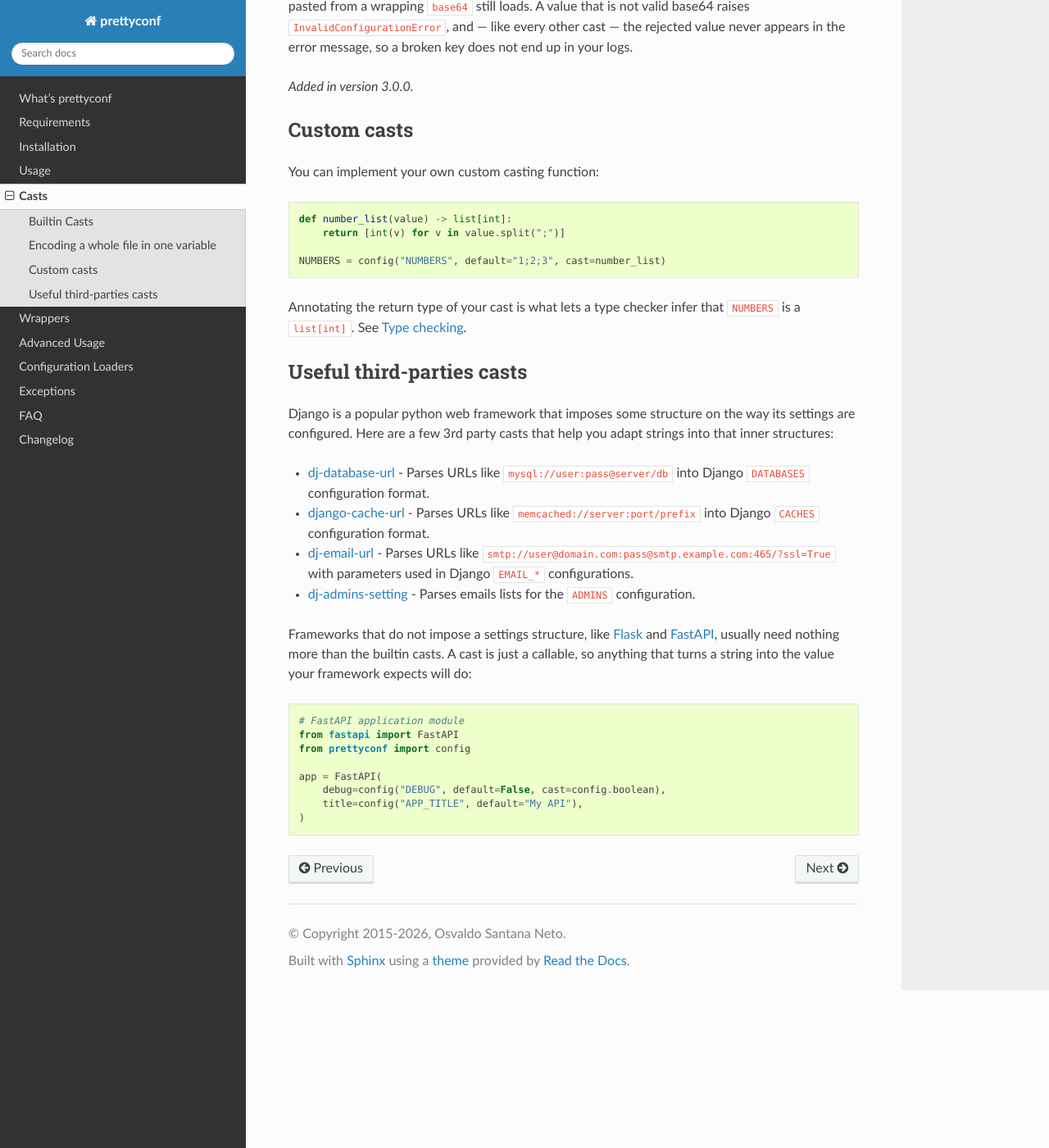
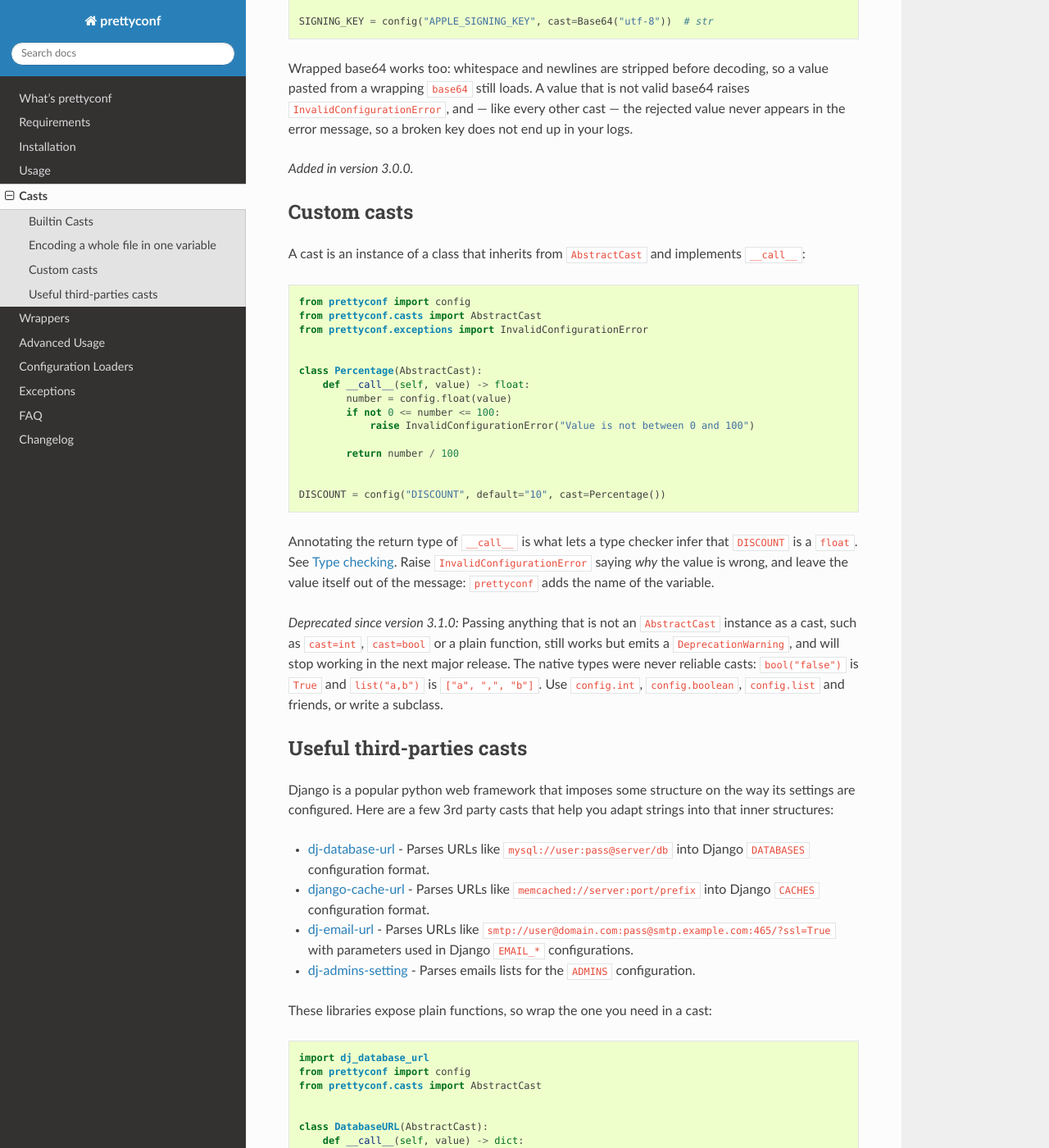
Before and after one commit to osantana/prettyconf, a Sphinx documentation site: the page built from docs/source/casts.rst, in a window 1280 px wide and 1400 px high, scrolled down 1306 px. Shown: the whole window at 82% size. Built offline with Sphinx 7.4.7 and the Read the Docs theme 3.1.0, drawn with Linux system fonts in a browser that asks for light colours; some of the changed text lies outside the part shown.

Commit message:
Add typed casts and deprecate plain callables as casts
The native types were never reliable casts: bool("false") is True,
list("a,b") splits the string into characters, and int("abc") raises a
bare ValueError that carries the rejected value and does not name the
variable. Nothing told the user so.

Add config.int and config.float, which raise InvalidConfigurationError
without the value, and let config.list and config.tuple take an element
cast: config.list[config.int] returns a list[int], for the type checker
and at runtime. config.eval becomes a cast object like the others.

Passing anything that is not an AbstractCast instance as a cast now emits
a DeprecationWarning, reported at the line that passed it and naming the
replacement where there is one. This covers the native types, plain
functions and lambdas, and the element cast given to a sequence cast.
Behaviour is unchanged otherwise: the deprecated casts still run exactly
as before, so nothing breaks in this release. Wrappers are not casts and
are not affected.

Inheriting from AbstractCast is the documented way to write a custom
cast, including wrapping a third-party function such as
dj_database_url.parse.

Co-Authored-By: Claude Fable 5.2 <noreply@anthropic.com>

```diff
--- a/docs/source/casts.rst
+++ b/docs/source/casts.rst
@@ -6,10 +6,14 @@ Builtin Casts
 
 #. ``config.boolean`` - converts values like ``On|Off``, ``1|0``, ``yes|no``,
    ``true|false``, ``t|f`` into booleans.
+#. ``config.int`` - converts the value into an integer.
+#. ``config.float`` - converts the value into a float.
 #. ``config.eval`` - safely evaluate strings with Python literals to Python
    objects (alias to Python's ``ast.literal_eval``).
-#. ``config.list`` - converts comma separated strings into lists.
-#. ``config.tuple`` - converts comma separated strings into tuples.
+#. ``config.list`` - converts comma separated strings into lists. Give it
+   another cast to convert the elements: ``config.list[config.int]``.
+#. ``config.tuple`` - converts comma separated strings into tuples. It takes an
+   element cast the same way: ``config.tuple[config.float]``.
 #. ``config.json`` - unserialize a string with JSON object into Python.
 #. ``config.base64`` - decodes a whole file encoded as a single base64
    string, see :ref:`base64`.
@@ -76,17 +80,39 @@ end up in your logs.
 Custom casts
 ~~~~~~~~~~~~
 
-You can implement your own custom casting function:
+A cast is an instance of a class that inherits from ``AbstractCast`` and
+implements ``__call__``:
 
 .. code-block:: python
 
-   def number_list(value) -> list[int]:
-       return [int(v) for v in value.split(";")]
+   from prettyconf import config
+   from prettyconf.casts import AbstractCast
+   from prettyconf.exceptions import InvalidConfigurationError
 
-   NUMBERS = config("NUMBERS", default="1;2;3", cast=number_list)
 
-Annotating the return type of your cast is what lets a type checker infer that
-``NUMBERS`` is a ``list[int]``. See :ref:`type-checking`.
+   class Percentage(AbstractCast):
+       def __call__(self, value) -> float:
+           number = config.float(value)
+           if not 0 <= number <= 100:
+               raise InvalidConfigurationError("Value is not between 0 and 100")
+
+           return number / 100
+
+
+   DISCOUNT = config("DISCOUNT", default="10", cast=Percentage())
+
+Annotating the return type of ``__call__`` is what lets a type checker infer
+that ``DISCOUNT`` is a ``float``. See :ref:`type-checking`. Raise
+``InvalidConfigurationError`` saying *why* the value is wrong, and leave the
+value itself out of the message: ``prettyconf`` adds the name of the variable.
+
+.. deprecated:: 3.1.0
+    Passing anything that is not an ``AbstractCast`` instance as a cast, such as
+    ``cast=int``, ``cast=bool`` or a plain function, still works but emits a
+    ``DeprecationWarning``, and will stop working in the next major release.
+    The native types were never reliable casts: ``bool("false")`` is ``True``
+    and ``list("a,b")`` is ``["a", ",", "b"]``. Use ``config.int``,
+    ``config.boolean``, ``config.list`` and friends, or write a subclass.
 
 
 Useful third-parties casts
@@ -105,9 +131,24 @@ strings into that inner structures:
   parameters used in Django ``EMAIL_*`` configurations.
 * `dj-admins-setting`_ - Parses emails lists for the ``ADMINS`` configuration.
 
+These libraries expose plain functions, so wrap the one you need in a cast:
+
+.. code-block:: python
+
+    import dj_database_url
+    from prettyconf import config
+    from prettyconf.casts import AbstractCast
+
+
+    class DatabaseURL(AbstractCast):
+        def __call__(self, value) -> dict:
+            return dj_database_url.parse(value)
+
+
+    DATABASES = {"default": config("DATABASE_URL", cast=DatabaseURL())}
+
 Frameworks that do not impose a settings structure, like Flask_ and FastAPI_,
-usually need nothing more than the builtin casts. A cast is just a callable, so
-anything that turns a string into the value your framework expects will do:
+usually need nothing more than the builtin casts:
 
 .. code-block:: python
 
--- a/docs/source/wrappers.rst
+++ b/docs/source/wrappers.rst
@@ -31,7 +31,7 @@ everywhere and only hands the real value over when you call ``reveal()``.
     from prettyconf import config
 
     API_KEY = config("API_KEY", wrapper=config.secret)
-    PIN = config("PIN", cast=int, wrapper=config.secret)
+    PIN = config("PIN", cast=config.int, wrapper=config.secret)
     CREDENTIALS = config("GOOGLE_CREDENTIALS", cast=config.base64, wrapper=config.secret)
 
     print(API_KEY)            # ***
```
Also changed, not shown: CHANGES.txt (+21 -3 lines), docs/source/usage.rst (+6 -4 lines), 6 other files.
